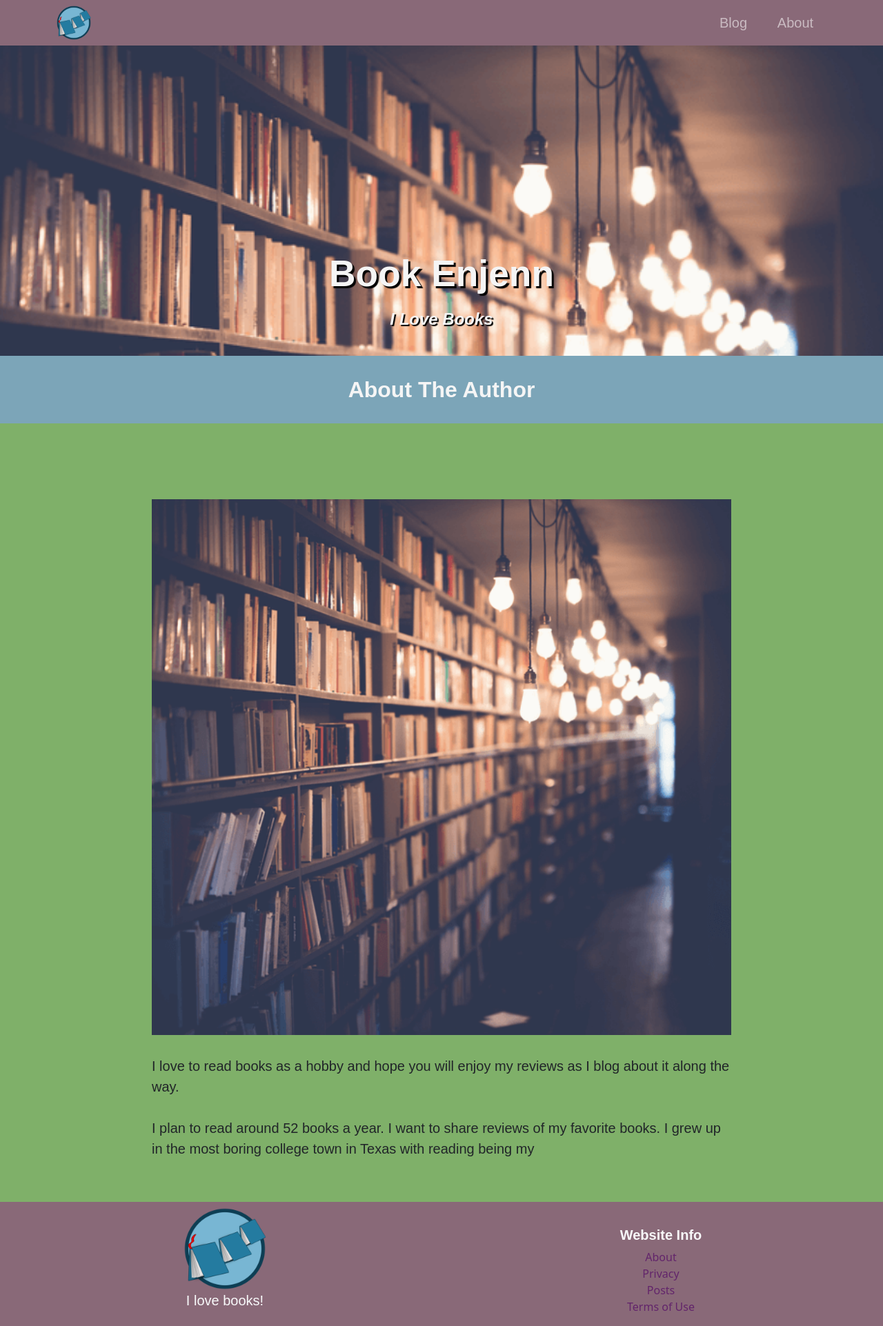
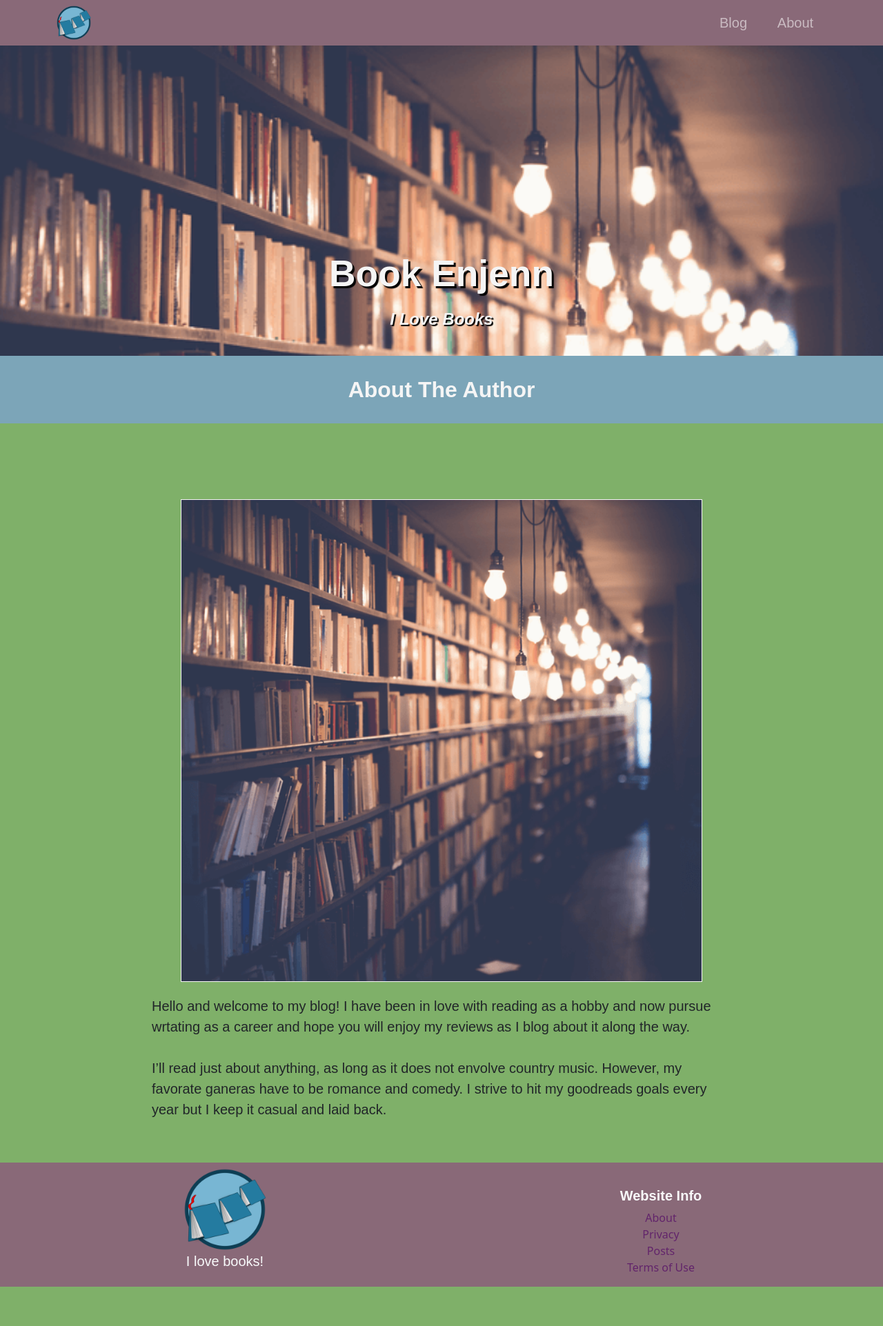
Before and after one commit to CGitHubJ/CGitHubJ.github.io, a Jekyll site: the page built from about.md, in a window 1280 px wide. Shown: the whole page at 69% size. Built offline with Jekyll 4.4.1, drawn with Linux system fonts in a browser that asks for light colours; some web fonts are replaced; after the commit the page ends 1866 px from its top, so only the background shows below that.

Commit message:
feature/03 Fixing image caption tool for about me page image. Reworking some content.

```diff
--- a/_includes/image-caption.html
+++ b/_includes/image-caption.html
@@ -1,6 +1,12 @@
 <figure class="img-caption-include">
+    {% if include.primary %}
+    <a href='/assets/img/primary/{{ include.primary }}'>
+        <img src='/assets/img/primary/{{ include.primary }}' alt="IMG Not Found">
+    </a>
+    {% else %}
     <a href='/assets/img/{{ page.date | date: "%Y-%m" }}/{{ include.image }}'>
         <img src='/assets/img/{{ page.date | date: "%Y-%m" }}/{{ include.image }}' alt="IMG Not Found">
     </a>
+    {% endif %}
     <figcaption>{{ include.caption }}</figcaption>
 </figure>
--- a/about.md
+++ b/about.md
@@ -2,8 +2,9 @@
 layout: about
 ---
 
-<img src="/assets/img/primary/about-me-book-shelf.png" width="100%">
+{% include image-caption.html primary="about-me-book-shelf.png" %}
 
-I love to read books as a hobby and hope you will enjoy my reviews as I blog about it along the way.
+Hello and welcome to my blog! I have been in love with reading as a hobby and now pursue wrtating as a career and hope you will enjoy my reviews as I blog about it along the way.
 
-I plan to read around 52 books a year. I want to share reviews of my favorite books. I grew up in the most boring college town in Texas with reading being my
+I'll read just about anything, as long as it does not envolve country music. However, my favorate ganeras have to be romance and comedy. I strive to
+hit my goodreads goals every year but I keep it casual and laid back.
--- a/assets/css/styles.css
+++ b/assets/css/styles.css
@@ -157,3 +157,14 @@ a, a:link {
   visibility: hidden;
   height: 0;
 }
+
+.img-caption-include {
+  text-align: center;
+  margin: 10px auto 10px auto;
+  width: 90%;
+  border: solid 1px whitesmoke;
+}
+
+.img-caption-include img {
+  width: 100%;
+}
```
